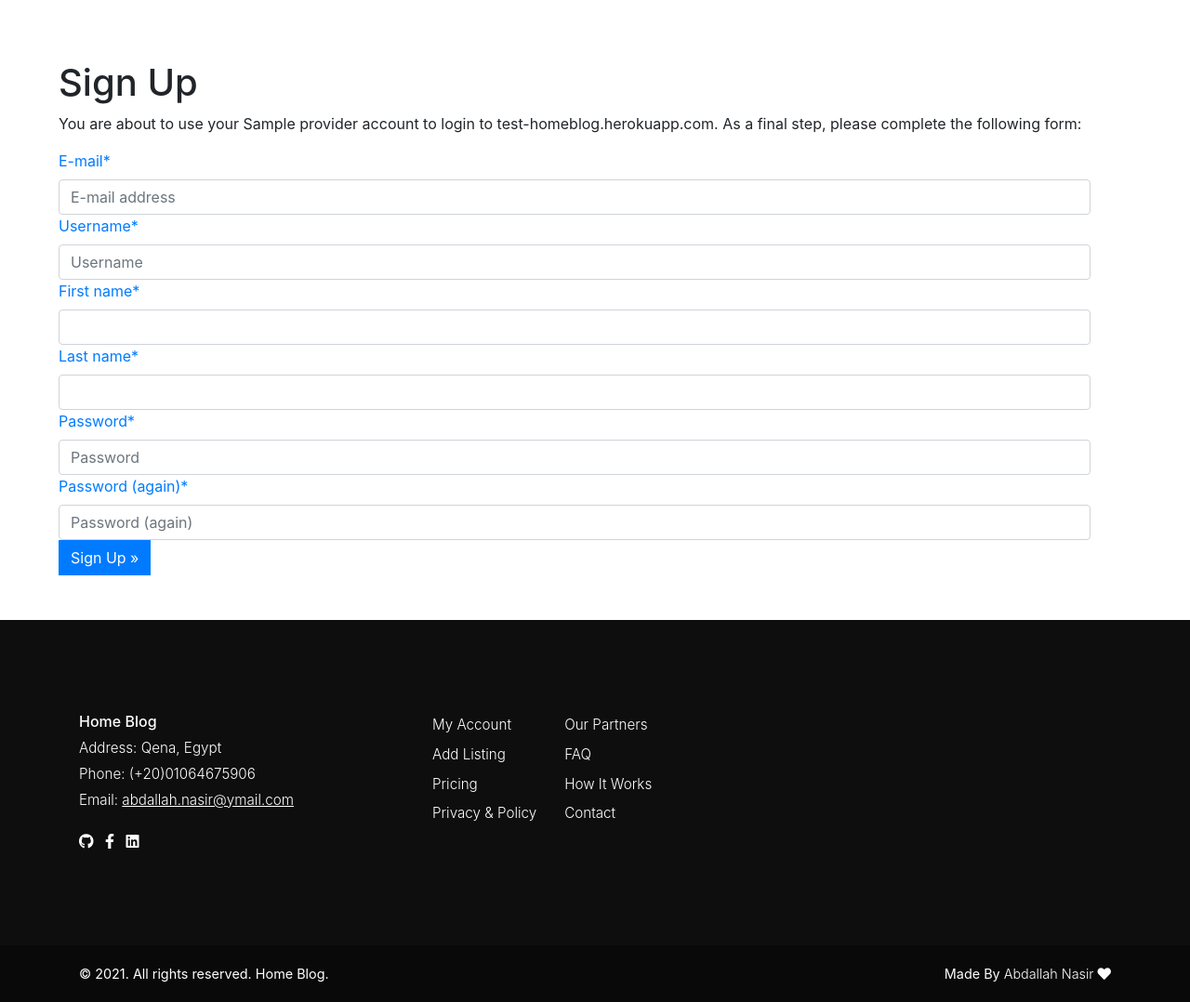
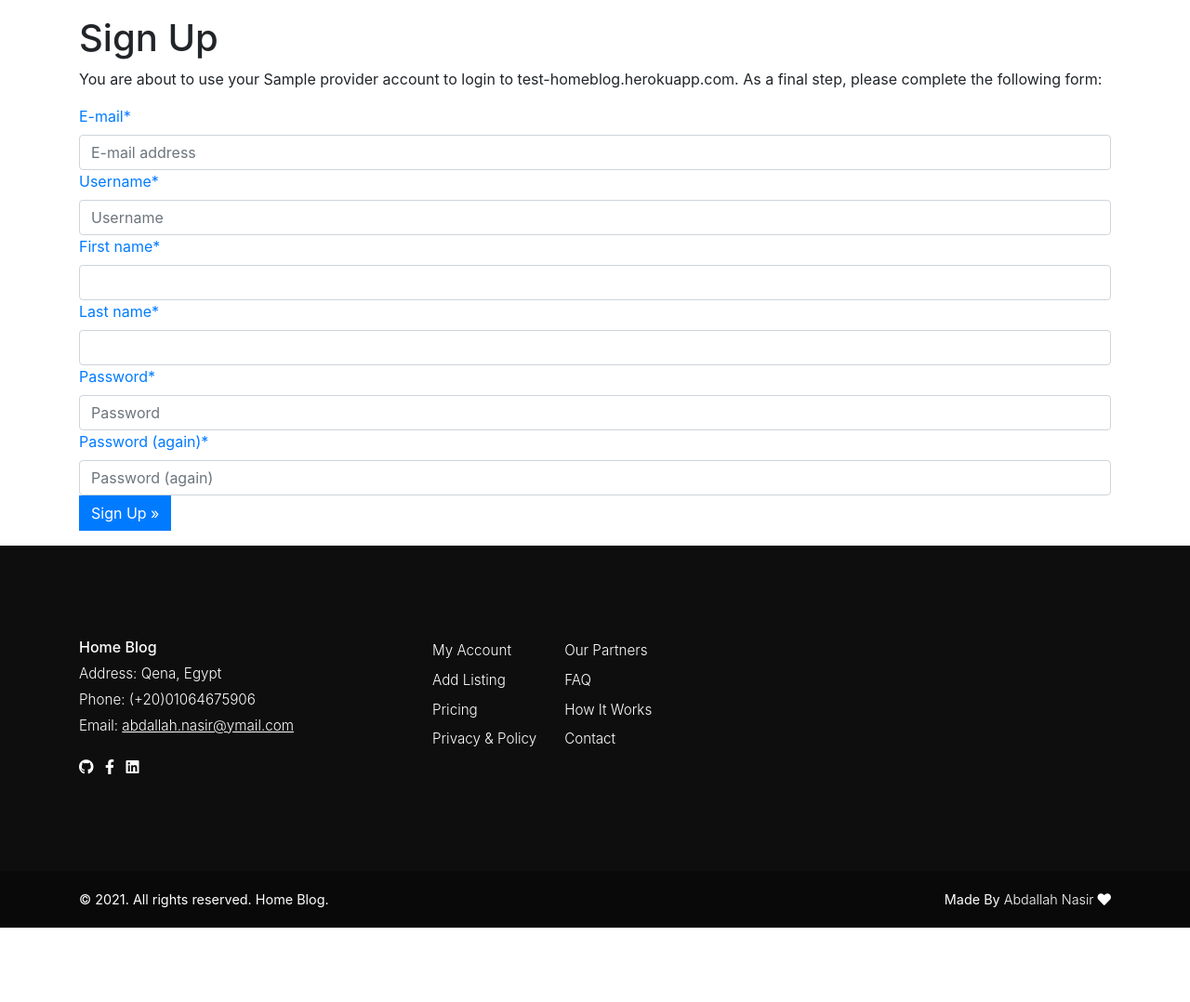
Before and after one commit to abdallah-nasir/blog-test, a Django app: template templates/socialaccount/signup.html in a window 1280 px wide. Shown: the part 81-1159 px from the top of the page at 93% size. After the commit the page ends 1079 px from the top, so only its background shows below. Run offline with Django 3.2, Linux system fonts and the light colour scheme; tables that the repository leaves empty hold one stand-in row (values such as "Sample post"); the template is opened without the code that fills it: values that come from a table or form of the project are taken from there, most other values are stand-ins (such as "Sample title", 1, 10 or a date in 2020); parts of the project's set-up code (start-up, migrations or seed data) failed here and were passed over; some libraries are stand-ins or nearby versions.

Commit message:
Update signup.html

```diff
--- a/templates/socialaccount/signup.html
+++ b/templates/socialaccount/signup.html
@@ -6,7 +6,7 @@
 {% block head_title %}{% trans "Signup" %}{% endblock %}
 
 {% block content %}
-<div class="container m-5">
+<div class="container pb-3">
   <h1>{% trans "Sign Up" %}</h1>
   <div class="row">
 
```
